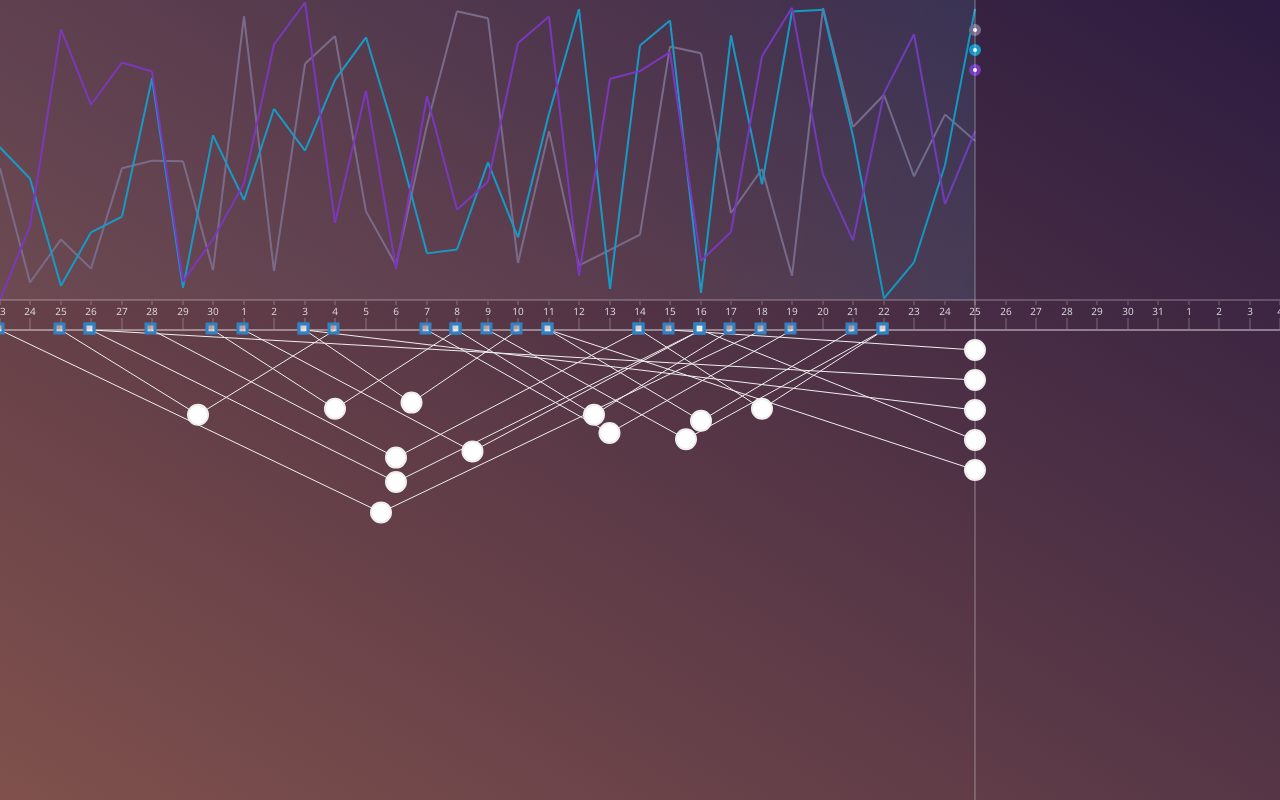
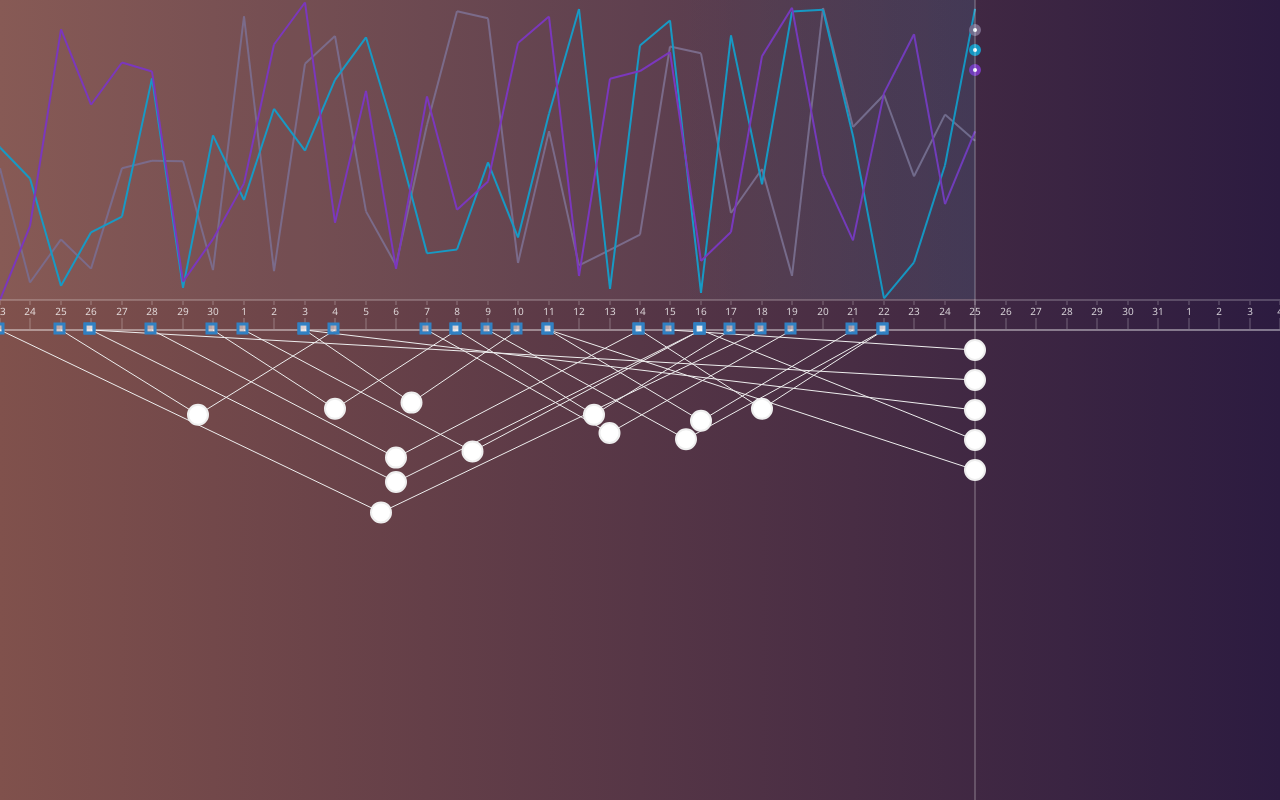
Before and after one commit to qoollo/trendets, a plain HTML site: page web/index.html in a window 1280 px wide. Drawn offline with Linux system fonts and the light colour scheme.

Commit message:
horiz gradient

```diff
--- a/web/index.html
+++ b/web/index.html
@@ -22,7 +22,7 @@
         <div id="svgContainer">
             <svg>
                 <defs>
-                    <linearGradient id="lgrad" x1="0%" y1="100%" x2="100%" y2="0%" >
+                    <linearGradient id="lgrad" x1="0%" y1="50%" x2="100%" y2="50%" >
                         <stop offset="0%" style="stop-color:rgb(128,81,76);stop-opacity:1" />
                         <stop offset="100%" style="stop-color:rgb(44,27,64);stop-opacity:1" />
                     </linearGradient>
```
